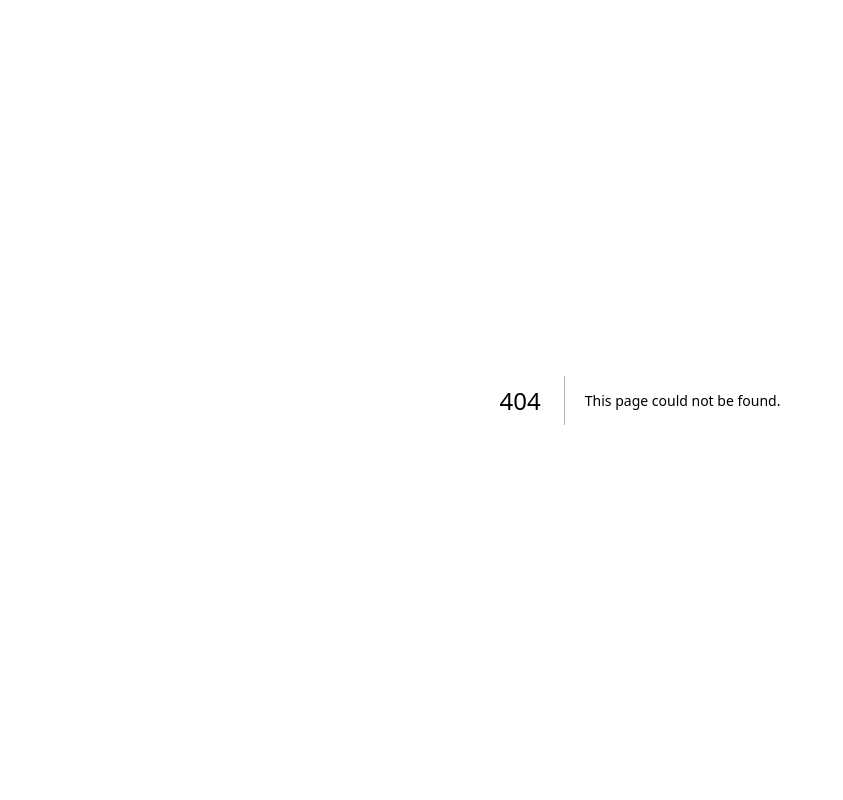
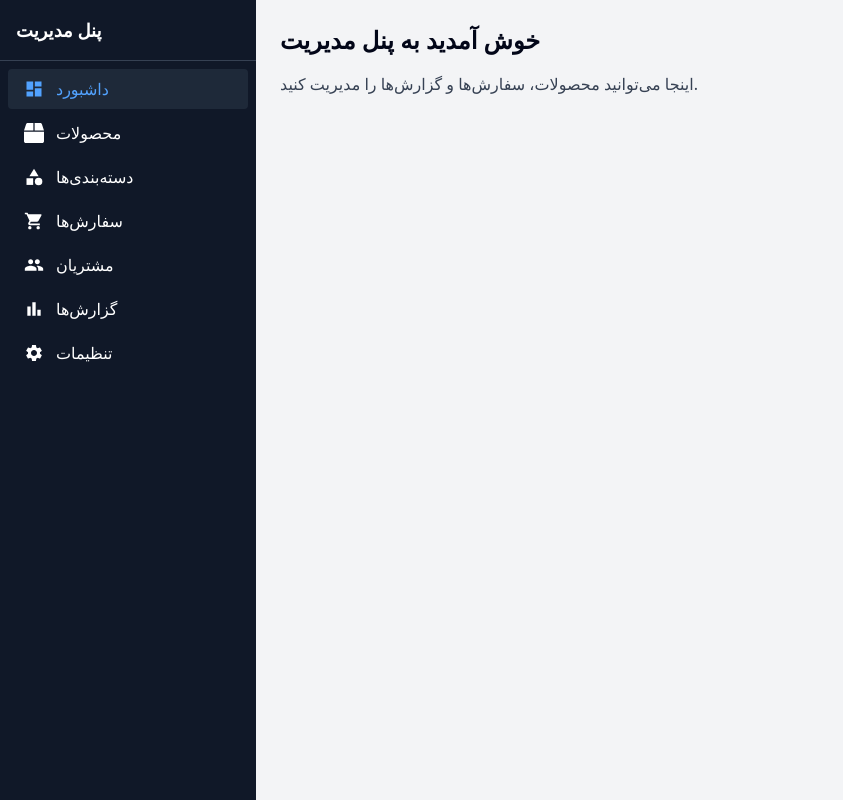
Before and after one commit to simurgh420/cmsnextp2, a Next.js app: page /dashboard in a window 1280 px wide. Before the commit this address had no page. Shown: the whole page, without its empty margins (0-843 px from the left). Built offline with nearby package versions, Linux system fonts and the light colour scheme.

Commit message:
sideMenu

```diff
--- a/package.json
+++ b/package.json
@@ -17,6 +17,7 @@
     "next": "15.5.3",
     "react": "19.1.0",
     "react-dom": "19.1.0",
+    "react-icons": "^5.5.0",
     "tailwind-merge": "^3.3.1"
   },
   "devDependencies": {
--- /dev/null
+++ b/src/app/dashboard/layout.tsx
@@ -0,0 +1,14 @@
+import type { ReactNode } from 'react';
+import { Sidebar } from '@/components/layout/Sidebar/Sidebar';
+
+export default function DashboardLayout({ children }: { children: ReactNode }) {
+  return (
+    <div className="flex min-h-screen bg-gray-100">
+      {/* سایدبار */}
+      <Sidebar />
+
+      {/* محتوای اصلی */}
+      <main className="flex-1 p-4 md:p-6">{children}</main>
+    </div>
+  );
+}
--- /dev/null
+++ b/src/app/dashboard/page.tsx
@@ -0,0 +1,10 @@
+export default function DashboardPage() {
+  return (
+    <div>
+      <h1 className="text-2xl font-bold mb-4">خوش آمدید به پنل مدیریت</h1>
+      <p className="text-gray-700">
+        اینجا می‌توانید محصولات، سفارش‌ها و گزارش‌ها را مدیریت کنید.
+      </p>
+    </div>
+  );
+}
--- a/src/app/page.tsx
+++ b/src/app/page.tsx
@@ -1,11 +1,12 @@
 import Image from 'next/image';
+import Link from 'next/link';
 
 export default function Home() {
   return (
     <div className="font-sans grid grid-rows-[20px_1fr_20px] items-center justify-items-center min-h-screen p-8 pb-20 gap-16 sm:p-20">
       <main className="flex flex-col gap-[32px] row-start-2 items-center sm:items-start">
         <div className="flex justify-center items-center">
-          <p className="sd"></p>
+          <Link href="/dashboard">dashboard</Link>
         </div>
       </main>
     </div>
--- /dev/null
+++ b/src/components/layout/Sidebar/Sidebar.config.ts
@@ -0,0 +1,12 @@
+import { SidebarItemType } from "./Sidebar.types";
+import { MdDashboard, MdCategory, MdShoppingCart, MdPeople, MdBarChart, MdSettings } from "react-icons/md";
+import { FaBox } from "react-icons/fa";
+export const sidebarItems: SidebarItemType[] = [
+  { label: "داشبورد", href: "/dashboard", icon: MdDashboard },
+  { label: "محصولات", href: "/products", icon: FaBox },
+  { label: "دسته‌بندی‌ها", href: "/categories", icon: MdCategory },
+  { label: "سفارش‌ها", href: "/orders", icon: MdShoppingCart },
+  { label: "مشتریان", href: "/customers", icon: MdPeople },
+  { label: "گزارش‌ها", href: "/reports", icon: MdBarChart },
+  { label: "تنظیمات", href: "/settings", icon: MdSettings },
+];
--- /dev/null
+++ b/src/components/layout/Sidebar/Sidebar.tsx
@@ -0,0 +1,58 @@
+'use client';
+import { FC, useState } from 'react';
+import { sidebarItems } from './Sidebar.config';
+import { usePathname } from 'next/navigation';
+
+import type { SidebarItemType } from './Sidebar.types';
+import Link from 'next/link';
+import { SidebarToggle } from './SidebarToggle';
+
+export const Sidebar: FC = () => {
+  const pathname = usePathname();
+  const [isOpen, setIsOpen] = useState(false);
+  return (
+    <>
+      {/* دکمه باز/بسته کردن فقط در موبایل */}
+      <div className="p-2 md:hidden">
+        <SidebarToggle onClick={() => setIsOpen(true)} />
+      </div>
+      {/* بک‌دراپ برای موبایل */}
+      {isOpen && (
+        <div
+          className="fixed inset-0 bg-black bg-opacity-50 z-40 md:hidden"
+          onClick={() => setIsOpen(false)}
+        />
+      )}
+
+      {/* سایدبار */}
+      <aside
+        className={`bg-gray-900 text-white flex flex-col transform transition-transform duration-300 z-50
+    md:translate-x-0 md:static md:h-auto
+    ${isOpen ? 'fixed top-0 right-0 w-64 h-full' : 'fixed top-0 right-0 w-64 h-full translate-x-full'}
+    md:w-64`}
+      >
+        <div className="p-4 text-lg font-bold border-b border-gray-700">
+          پنل مدیریت
+        </div>
+        <nav className="flex-1 p-2 space-y-1">
+          {sidebarItems.map((item: SidebarItemType) => {
+            const isActive = pathname.startsWith(item.href);
+            return (
+              <Link
+                key={item.href}
+                href={item.href}
+                className={`flex items-center gap-3 px-4 py-2 rounded transition ${
+                  isActive ? 'bg-gray-800 text-blue-400' : 'hover:bg-gray-800'
+                }
+                          }`}
+              >
+                <item.icon size={20} />
+                <span>{item.label}</span>
+              </Link>
+            );
+          })}
+        </nav>
+      </aside>
+    </>
+  );
+};
--- /dev/null
+++ b/src/components/layout/Sidebar/SidebarToggle.tsx
@@ -0,0 +1,18 @@
+'use client';
+import { FC } from 'react';
+import { MdMenu } from 'react-icons/md';
+
+type Props = {
+  onClick: () => void;
+};
+
+export const SidebarToggle: FC<Props> = ({ onClick }) => {
+  return (
+    <button
+      onClick={onClick}
+      className="p-2 text-white bg-gray-900 rounded-md md:hidden"
+      >
+          <MdMenu size={24} />
+    </button>
+  );
+};
```
Also changed, not shown: src/components/layout/Sidebar/Sidebar.types.ts (added, +7 -0 lines), src/components/layout/Sidebar/SidebarItem.tsx (added), 1 other file (tests, documents, lock files or other folders).
